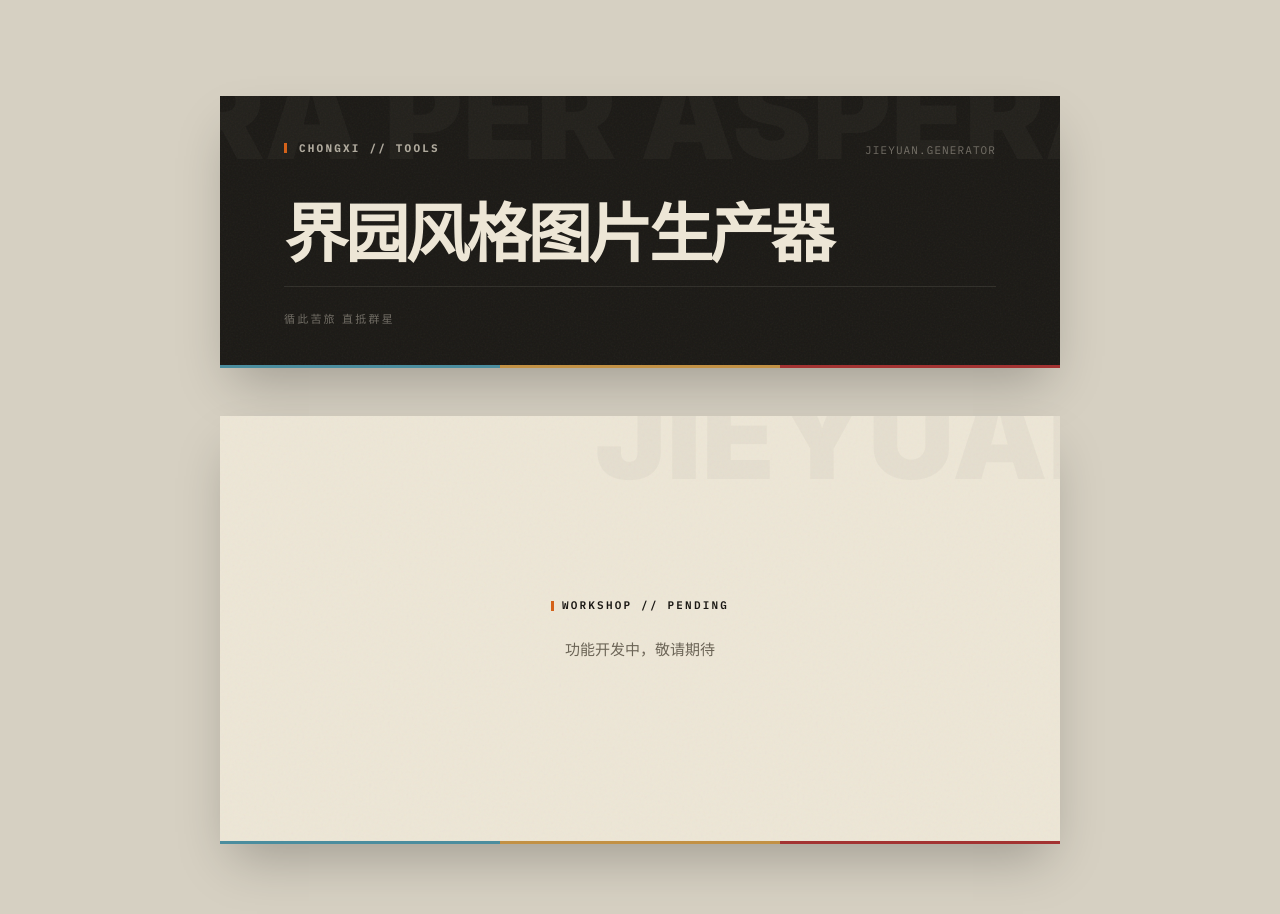
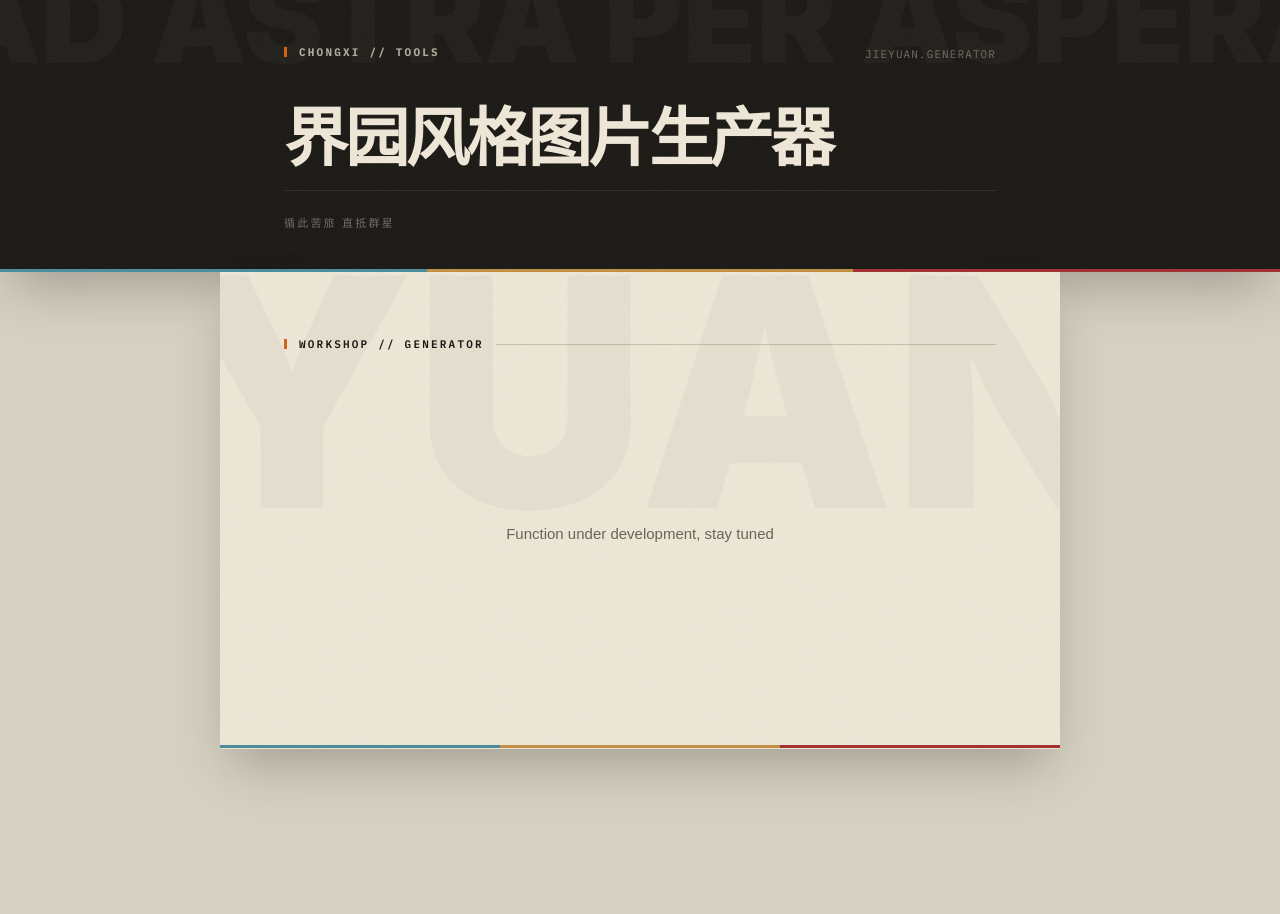
Before and after one commit to ChongxiSama/ChongxiSama, a Next.js app: page /tool/jieyuan in a window 1280 px wide. Shown: the top 914 px of the page. After the commit the page ends 800 px from the top, so only its background shows below. Built offline with nearby package versions, Linux system fonts and the light colour scheme.

Commit message:
feat: full-screen card mosaic layout, CEPATO-style footer, page transitions

```diff
--- a/app/globals.css
+++ b/app/globals.css
@@ -88,3 +88,28 @@
   from { transform: translateY(-100%); }
   to { transform: translateY(200%); }
 }
+
+@keyframes page-enter {
+  from { opacity: 0; transform: translateY(16px); }
+  to { opacity: 1; transform: translateY(0); }
+}
+
+@keyframes page-exit {
+  from { opacity: 1; }
+  to { opacity: 0; }
+}
+
+::view-transition-old(root) {
+  animation: 200ms ease-in page-exit;
+}
+
+::view-transition-new(root) {
+  animation: 400ms ease-out page-enter;
+}
+
+@media (prefers-reduced-motion: reduce) {
+  ::view-transition-old(root),
+  ::view-transition-new(root) {
+    animation: none;
+  }
+}
--- a/app/layout.tsx
+++ b/app/layout.tsx
@@ -90,7 +90,9 @@ export default function RootLayout({
       <body
         className={`${inter.variable} ${ibmPlexMono.variable} ${notoSerifSC.variable} antialiased bg-[#D6D0C2] min-h-screen`}
       >
-        {children}
+        <div className="animate-enter">
+          {children}
+        </div>
       </body>
     </html>
   );
--- a/app/tool/jieyuan/page.tsx
+++ b/app/tool/jieyuan/page.tsx
@@ -1,21 +1,22 @@
 import type { Metadata } from "next";
 
 export const metadata: Metadata = {
-  title: "界园风格图片生产器 - Chongxi's Homepage",
-  description: "Jie Yuan style image generator tool",
+  title: "JieYuan Generator - Chongxi's Homepage",
+  description: "Jie Yuan style image generator",
 };
 
 export default function JieYuanPage() {
   return (
-    <div className="min-h-screen bg-[#D6D0C2] py-16 md:py-24 flex flex-col items-center gap-12 px-4">
-      <div className="relative w-full max-w-[840px] bg-lt-ink paper-texture shadow-2xl px-6 md:px-16 py-8 md:py-10 overflow-hidden">
+    <div className="min-h-screen bg-[#D6D0C2] flex flex-col items-center">
+      <div className="relative w-full bg-lt-ink paper-texture shadow-2xl overflow-hidden">
         <div className="absolute -top-4 md:-top-10 -right-8 md:-right-20 pointer-events-none select-none">
           <span className="font-display text-[32px] md:text-[120px] text-lt-bg opacity-[0.03] leading-none uppercase whitespace-nowrap">
             AD ASTRA PER ASPERA
           </span>
         </div>
 
-        <div className="relative z-10 flex justify-between items-center mb-10 md:mb-12">
+        <div className="relative z-10 max-w-[840px] mx-auto px-6 md:px-16 py-8 md:py-10">
+          <div className="flex justify-between items-center mb-10 md:mb-12">
             <div className="flex items-center gap-3">
               <div className="w-[3px] h-[10px] bg-lt-accent"></div>
               <span className="font-mono text-[10px] md:text-[11px] font-bold tracking-[0.2em] uppercase text-lt-bg/70">
@@ -29,7 +30,6 @@ export default function JieYuanPage() {
             </div>
           </div>
 
-        <div className="relative z-10">
           <h1 className="font-cn text-[38px] md:text-[64px] leading-[1.1] md:leading-[0.85] tracking-tight md:tracking-tighter text-lt-bg font-black mb-6">
             界园风格图片生产器
           </h1>
@@ -48,22 +48,25 @@ export default function JieYuanPage() {
         </div>
       </div>
 
-      <div className="relative w-full max-w-[840px] bg-lt-bg paper-texture shadow-2xl px-6 md:px-16 py-12 md:py-16 overflow-hidden min-h-[400px]">
-        <div className="absolute -top-4 md:-top-10 -right-8 md:-right-20 pointer-events-none select-none">
-          <span className="font-display text-[32px] md:text-[120px] text-lt-ink opacity-[0.03] leading-none uppercase whitespace-nowrap">
+      <div className="w-full max-w-[840px] mx-auto flex flex-col items-center">
+        <section className="relative w-full bg-lt-bg paper-texture shadow-2xl px-6 md:px-16 py-12 md:py-16 overflow-hidden border-b border-lt-border/10">
+          <div className="absolute -top-10 -right-20 pointer-events-none select-none">
+            <span className="font-display text-[150px] md:text-[320px] text-lt-ink opacity-[0.03] leading-none uppercase">
               JIEYUAN
             </span>
           </div>
 
-        <div className="relative z-10 flex flex-col items-center justify-center min-h-[300px]">
-          <div className="flex items-center gap-2 mb-6">
+          <div className="flex items-center gap-3 mb-8">
             <div className="w-[3px] h-[10px] bg-lt-accent"></div>
             <span className="text-[11px] font-mono tracking-[0.2em] font-semibold text-lt-ink uppercase">
-              Workshop // Pending
+              Workshop // Generator
             </span>
+            <div className="flex-1 h-[1px] bg-lt-border"></div>
           </div>
+
+          <div className="flex flex-col items-center justify-center min-h-[300px]">
             <p className="font-cn text-[15px] text-lt-muted text-center leading-relaxed max-w-md">
-            功能开发中，敬请期待
+              Function under development, stay tuned
             </p>
           </div>
 
@@ -72,6 +75,7 @@ export default function JieYuanPage() {
             <div className="bg-rl-gold w-1/3"></div>
             <div className="bg-rl-red w-1/3"></div>
           </div>
+        </section>
       </div>
     </div>
   );
--- a/components/ArchiveFlow.tsx
+++ b/components/ArchiveFlow.tsx
@@ -15,7 +15,7 @@ const ArchiveCard = ({ children, title, chapter, refCode, meta, watermark, id }:
   watermark: string;
   id: string;
 }) => (
-  <div id={id} className="relative w-full max-w-[840px] bg-lt-bg paper-texture shadow-2xl p-8 sm:p-16 overflow-hidden animate-enter">
+  <div id={id} className="relative w-full bg-lt-bg paper-texture px-6 md:px-16 py-12 md:py-16 overflow-hidden animate-enter border-b border-lt-border/10">
     <div className="absolute -top-10 -right-20 pointer-events-none select-none z-0">
       <span className="font-display text-[200px] sm:text-[320px] text-lt-ink opacity-[0.03] leading-none uppercase">
         {watermark}
@@ -299,7 +299,8 @@ export default function ArchiveFlow({ data }: { data: SiteData }) {
         utcLabel={data.global.utc_label}
       />
 
-      <main className="py-16 flex flex-col items-center gap-12 px-4 md:ml-12 relative z-10">
+      <main className="flex flex-col items-center md:ml-12">
+        <div className="w-full md:max-w-[840px] md:mx-auto flex flex-col pt-16">
 
         <ArchiveCard
           id={`chapter-${c1.id}`}
@@ -550,8 +551,7 @@ export default function ArchiveFlow({ data }: { data: SiteData }) {
           </div>
         </ArchiveCard>
 
-        {/* Support Us */}
-        <div className="relative w-full max-w-[840px] bg-lt-bg paper-texture shadow-2xl px-6 md:px-16 py-10 md:py-12 overflow-hidden border-b border-lt-border/20">
+        <div className="relative w-full bg-lt-bg paper-texture px-6 md:px-16 py-12 md:py-16 overflow-hidden border-b border-lt-border/10">
           <div className="absolute top-0 right-0 p-4 opacity-[0.04] pointer-events-none">
             <svg width="140" height="140" viewBox="0 0 24 24" fill="currentColor">
               <path d="M2,21V19H20V21H2M20,7H17V3H20V7M17,17H6V9H17V17Z" />
@@ -581,16 +581,29 @@ export default function ArchiveFlow({ data }: { data: SiteData }) {
           </div>
         </div>
 
-        <footer className="w-full max-w-[840px] flex flex-col sm:flex-row justify-between items-end border-t-2 border-lt-ink pt-6 mb-16 text-lt-muted font-mono text-[11px] gap-4 relative z-10">
-          <div className="uppercase tracking-[0.2em] font-bold opacity-60">
-            © {new Date().getFullYear()} Chongxi & CEPATO
+        <div className="relative w-full bg-lt-ink paper-texture px-6 md:px-16 py-12 overflow-hidden border-b border-lt-border/10">
+          <div className="absolute z-10 -top-1 -left-1 w-3 h-3 border-t border-l border-lt-bg/40"></div>
+          <div className="absolute z-10 -bottom-1 -right-1 w-3 h-3 border-b border-r border-lt-bg/40"></div>
+
+          <div className="relative z-10">
+            <div className="text-sm text-right text-lt-bg/60 font-display">
+              Copyright &copy; {new Date().getFullYear()} <span className="text-lt-accent">Chongxi &amp; CEPATO</span><br/>
+              <span className="opacity-50">Powered by</span>
+              <a className="text-lt-accent font-medium hover:underline" href="https://nextjs.org" target="_blank" rel="noreferrer"> Next.js</a>
+              <span className="opacity-50"> &amp; </span>
+              <a className="text-lt-accent font-medium hover:underline" href="https://github.com/ChongxiSama" target="_blank" rel="noreferrer"> CEPATO</a>
+              <span className="text-[0.65rem] opacity-30 mt-3 block uppercase tracking-widest">Non-Collaborative_Entity // Protocol_V.4.21</span>
+            </div>
           </div>
-          <div className="text-right uppercase tracking-[0.2em] font-black text-lt-ink">
-            {data.global.footer_text}
+
+          <div className="absolute bottom-0 left-0 right-0 h-[3px] flex">
+            <div className="bg-rl-teal w-1/3"></div>
+            <div className="bg-rl-gold w-1/3"></div>
+            <div className="bg-rl-red w-1/3"></div>
           </div>
-        </footer>
+        </div>
 
-      </main>
+      </div></main>
     </>
   );
 }
--- a/lib/data.ts
+++ b/lib/data.ts
@@ -58,10 +58,10 @@ export const siteData = {
       meta: "Site Topology // Active",
       watermark: "Nav",
       links: [
-        { name: "主页", url: "https://chongxi.us", current: true },
+        { name: "Home", url: "https://chongxi.us", current: true },
         { name: "Blog", url: "https://xice.cx" },
-        { name: "状态监测站", url: "https://mai.chongxi.us" },
-        { name: "界园风格图片生产器", url: "https://chongxi.us/tool/jieyuan" }
+        { name: "Monitor", url: "https://mai.chongxi.us" },
+        { name: "JieYuan", url: "https://chongxi.us/tool/jieyuan" }
       ]
     },
     {
```
Lines whose indentation alone changed are shown as unchanged.
